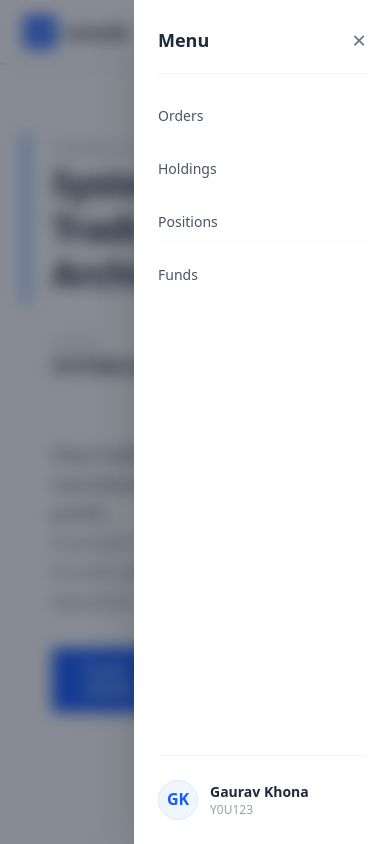
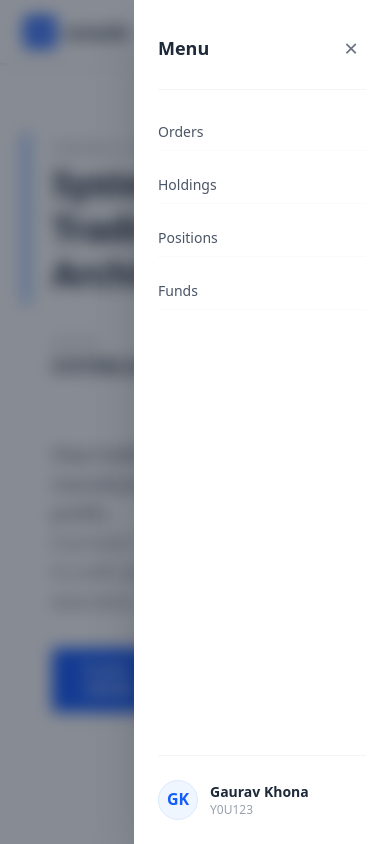
Before and after one commit to gaurav29-maker/gauravkhona.com, a Next.js app: page / in a window 390 px wide. Both pictures are taken after a click on the button 354 px from the left and 31 px from the top of the page. Shown: the top 844 px of the page. Built offline with nearby package versions, Linux system fonts and the light colour scheme.

Commit message:
style(mobile): optimize navbar touch targets

```diff
--- a/components/Navbar.tsx
+++ b/components/Navbar.tsx
@@ -68,8 +68,8 @@ export default function Navbar() {
                     >
                         <div className="flex justify-between items-center border-b border-gray-100 pb-4">
                             <span className="font-bold text-lg text-gray-800">Menu</span>
-                            <button onClick={() => setIsMenuOpen(false)} className="text-gray-500 hover:text-red-500">
-                                <span className="text-2xl">&times;</span>
+                            <button onClick={() => setIsMenuOpen(false)} className="text-gray-500 hover:text-red-500 p-2">
+                                <span className="text-2xl font-light">&times;</span>
                             </button>
                         </div>
 
```
